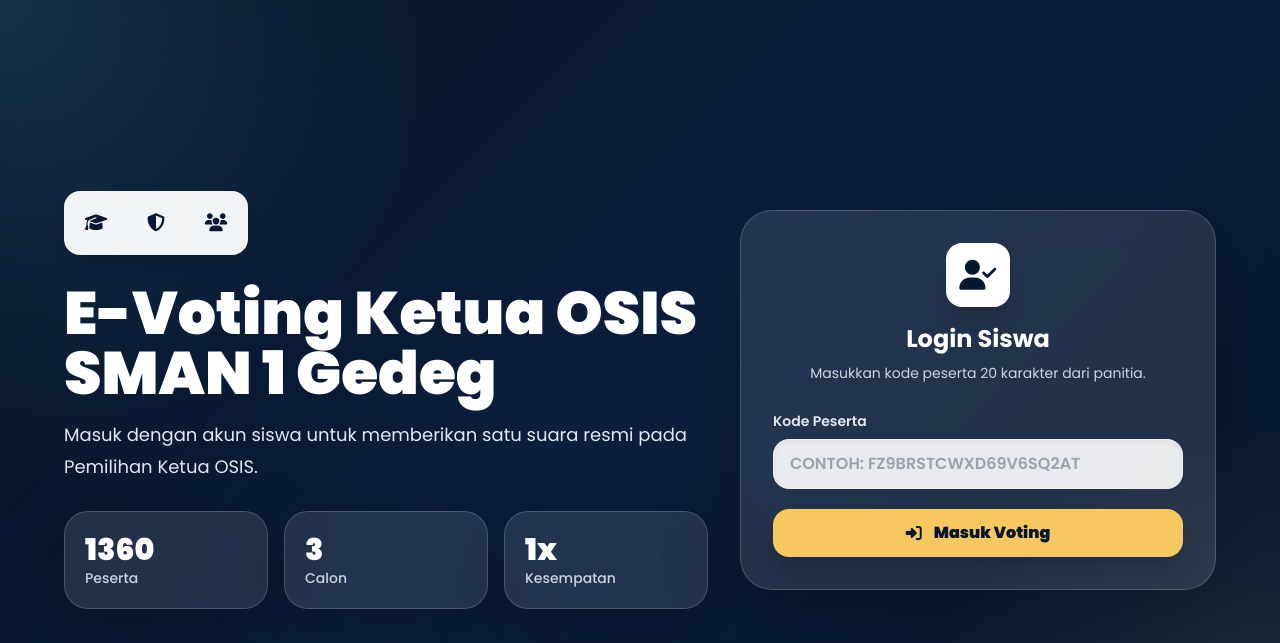
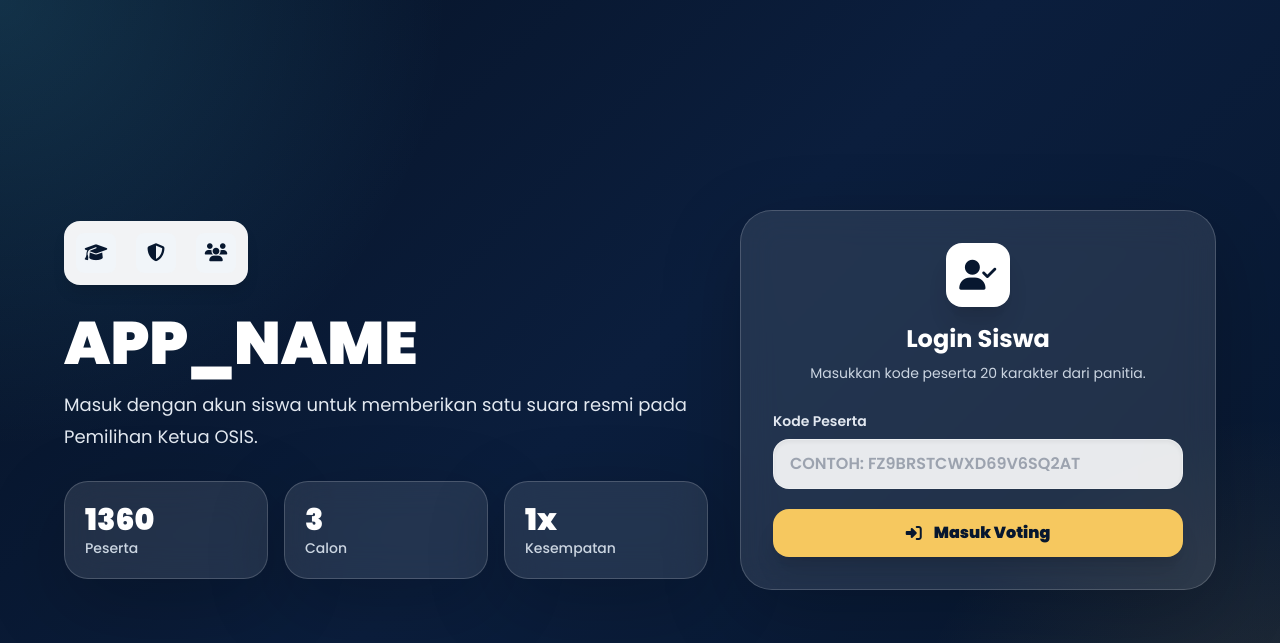
Before and after one commit to omegat553/Pilketos-Tamsis, a PHP site: page /login in a window 1280 px wide. Shown: the top 643 px of the page. Run offline with PHP 8.4, Linux system fonts and the light colour scheme; some libraries are stand-ins or nearby versions.

Commit message:
Update E-Voting branding for SMA Tamansiswa

```diff
--- a/app/Views/admin/dashboard.php
+++ b/app/Views/admin/dashboard.php
@@ -251,7 +251,7 @@
                             <!-- Logo 1 SMANEG -->
                             <div class="border border-white/10 rounded-2xl p-4 bg-white/5 flex flex-col justify-between">
                                 <div>
-                                    <h3 class="text-xs font-bold text-[#f6c85f] mb-2">Logo 1: SMAN 1 Gedeg</h3>
+                                    <h3 class="text-xs font-bold text-[#f6c85f] mb-2">Logo 1: <?= e(SCHOOL_NAME); ?></h3>
                                     <div class="h-16 w-16 bg-white/10 rounded-xl mx-auto flex items-center justify-center mb-3 overflow-hidden">
                                         <?php if (file_exists(__DIR__ . '/../../../assets/uploads/logo_1.png')): ?>
                                             <img class="h-full w-full object-contain" src="<?= get_logo_url(1, ''); ?>" alt="Logo 1">
--- a/app/Views/admin/login.php
+++ b/app/Views/admin/login.php
@@ -19,9 +19,9 @@
         <div class="flex items-center justify-center gap-6 rounded-2xl bg-white/95 p-4 mb-6 shadow-inner">
             <div class="flex items-center justify-center h-12 w-12 rounded-xl bg-slate-100 object-contain overflow-hidden">
                 <?php if (file_exists(__DIR__ . '/../../../assets/uploads/logo_1.png')): ?>
-                    <img class="h-full w-full object-contain" src="<?= get_logo_url(1, ''); ?>" alt="Logo SMAN 1 Gedeg">
+                    <img class="h-full w-full object-contain" src="<?= get_logo_url(1, ''); ?>" alt="Logo <?= e(SCHOOL_NAME); ?>">
                 <?php else: ?>
-                    <i class="fa-solid fa-graduation-cap text-[#07172f] text-xl" title="SMAN 1 Gedeg"></i>
+                    <i class="fa-solid fa-graduation-cap text-[#07172f] text-xl" title="<?= e(SCHOOL_NAME); ?>"></i>
                 <?php endif; ?>
             </div>
             <div class="flex items-center justify-center h-12 w-12 rounded-xl bg-slate-100 object-contain overflow-hidden">
--- a/app/Views/install.php
+++ b/app/Views/install.php
@@ -68,11 +68,11 @@
                 <div class="grid gap-4 sm:grid-cols-2">
                     <label class="block">
                         <span class="mb-2 block text-xs font-semibold text-slate-200">Username Admin Baru</span>
-                        <input class="focus-ring w-full rounded-2xl border border-white/20 bg-white/90 px-4 py-3 font-semibold text-slate-900 text-sm" type="text" name="admin_user" value="admin" required>
+                        <input class="focus-ring w-full rounded-2xl border border-white/20 bg-white/90 px-4 py-3 font-semibold text-slate-900 text-sm" type="text" name="admin_user" value="Osmantamsis1@" required>
                     </label>
                     <label class="block">
                         <span class="mb-2 block text-xs font-semibold text-slate-200">Password Admin (Min. 8 Karakter)</span>
-                        <input class="focus-ring w-full rounded-2xl border border-white/20 bg-white/90 px-4 py-3 font-semibold text-slate-900 text-sm" type="password" name="admin_pass" value="password" minlength="8" required>
+                        <input class="focus-ring w-full rounded-2xl border border-white/20 bg-white/90 px-4 py-3 font-semibold text-slate-900 text-sm" type="password" name="admin_pass" minlength="8" required>
                     </label>
                 </div>
             </div>
--- a/app/Views/student/login.php
+++ b/app/Views/student/login.php
@@ -20,9 +20,9 @@
             <div class="inline-flex items-center gap-5 rounded-2xl bg-white/95 p-3 shadow-lg">
                 <div class="flex items-center justify-center h-10 w-10 rounded-lg bg-slate-100 object-contain overflow-hidden">
                     <?php if (file_exists(__DIR__ . '/../../../assets/uploads/logo_1.png')): ?>
-                        <img class="h-full w-full object-contain" src="<?= get_logo_url(1, ''); ?>" alt="Logo SMAN 1 Gedeg">
+                        <img class="h-full w-full object-contain" src="<?= get_logo_url(1, ''); ?>" alt="Logo <?= e(SCHOOL_NAME); ?>">
                     <?php else: ?>
-                        <i class="fa-solid fa-graduation-cap text-[#07172f] text-lg" title="SMAN 1 Gedeg"></i>
+                        <i class="fa-solid fa-graduation-cap text-[#07172f] text-lg" title="<?= e(SCHOOL_NAME); ?>"></i>
                     <?php endif; ?>
                 </div>
                 <div class="flex items-center justify-center h-10 w-10 rounded-lg bg-slate-100 object-contain overflow-hidden">
@@ -46,7 +46,7 @@
                 <?php endif; ?>
             </div>
             <div class="space-y-4">
-                <h1 class="max-w-3xl text-4xl font-black leading-tight text-white sm:text-5xl lg:text-6xl">E-Voting Ketua OSIS SMAN 1 Gedeg</h1>
+                <h1 class="max-w-3xl text-4xl font-black leading-tight text-white sm:text-5xl lg:text-6xl"><?= e(APP_NAME); ?></h1>
                 <p class="max-w-2xl text-lg leading-8 text-slate-200">Masuk dengan akun siswa untuk memberikan satu suara resmi pada Pemilihan Ketua OSIS.</p>
             </div>
             <div class="grid max-w-2xl gap-4 sm:grid-cols-3">
--- a/app/Views/student/thanks.php
+++ b/app/Views/student/thanks.php
@@ -19,8 +19,8 @@
             <i class="fa-solid fa-check"></i>
         </div>
         <h1 class="text-3xl font-black text-white sm:text-5xl">Terima Kasih Telah Memilih</h1>
-        <p class="mt-6 text-lg leading-8 text-slate-200">Terima kasih telah berpartisipasi dalam Pemilihan Ketua OSIS SMAN 1 Gedeg.</p>
-        <p class="mt-3 text-lg leading-8 text-slate-200">Setiap pilihan adalah langkah untuk meningkatkan mutu SMAN 1 Gedeg.</p>
+        <p class="mt-6 text-lg leading-8 text-slate-200">Terima kasih telah berpartisipasi dalam Pemilihan Ketua OSIS <?= e(SCHOOL_NAME); ?>.</p>
+        <p class="mt-3 text-lg leading-8 text-slate-200">Setiap pilihan adalah langkah untuk meningkatkan mutu <?= e(SCHOOL_NAME); ?>.</p>
         <a href="<?= e(url('/logout')); ?>" class="btn-ripple mt-8 inline-flex items-center justify-center gap-3 rounded-2xl bg-[#f6c85f] px-8 py-4 font-black text-[#07172f] shadow-xl transition hover:-translate-y-0.5 hover:bg-white">
             <i class="fa-solid fa-house"></i>
             Selesai
--- a/config/app.php
+++ b/config/app.php
@@ -3,6 +3,6 @@
 
 date_default_timezone_set('Asia/Jakarta');
 
-const APP_NAME = 'E-Voting Ketua OSIS SMAN 1 Gedeg';
-const SCHOOL_NAME = 'SMAN 1 Gedeg';
+const APP_NAME = 'E-Voting Ketua OSIS SMA TAMANSISWA Mojokerto';
+const SCHOOL_NAME = 'SMA TAMANSISWA Mojokerto';
 const TOTAL_VOTERS = 1360;
```
